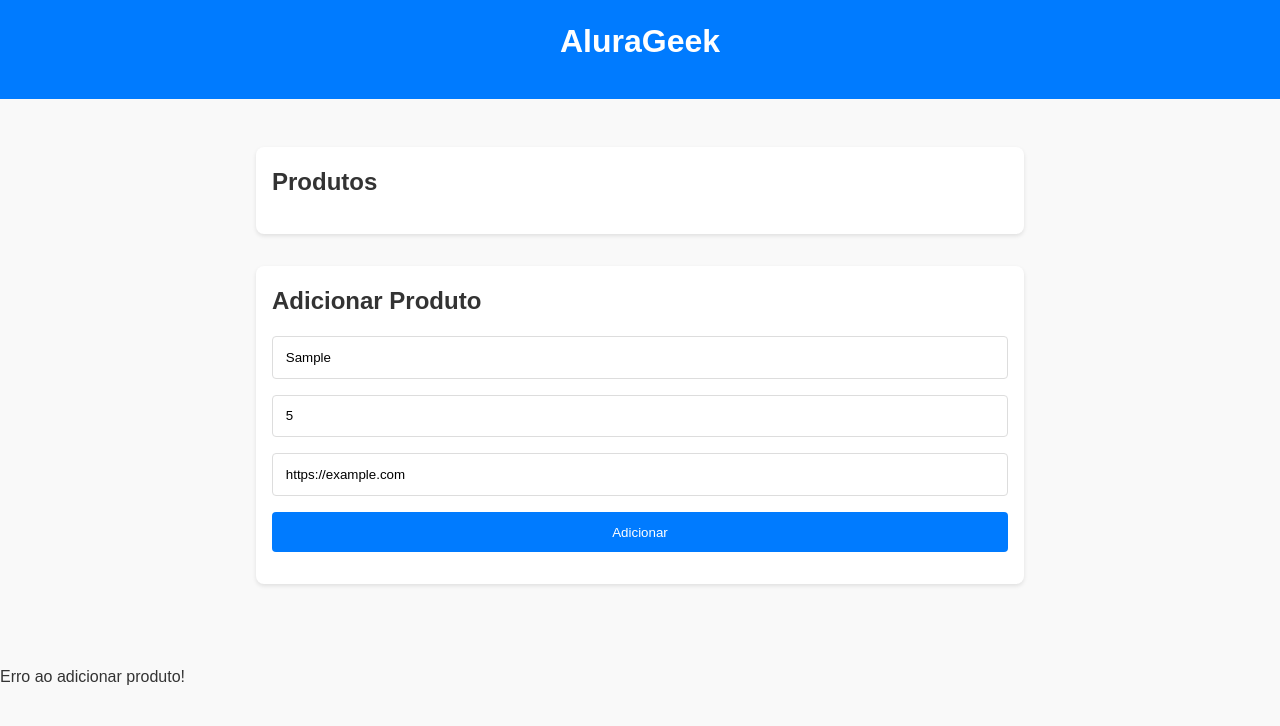
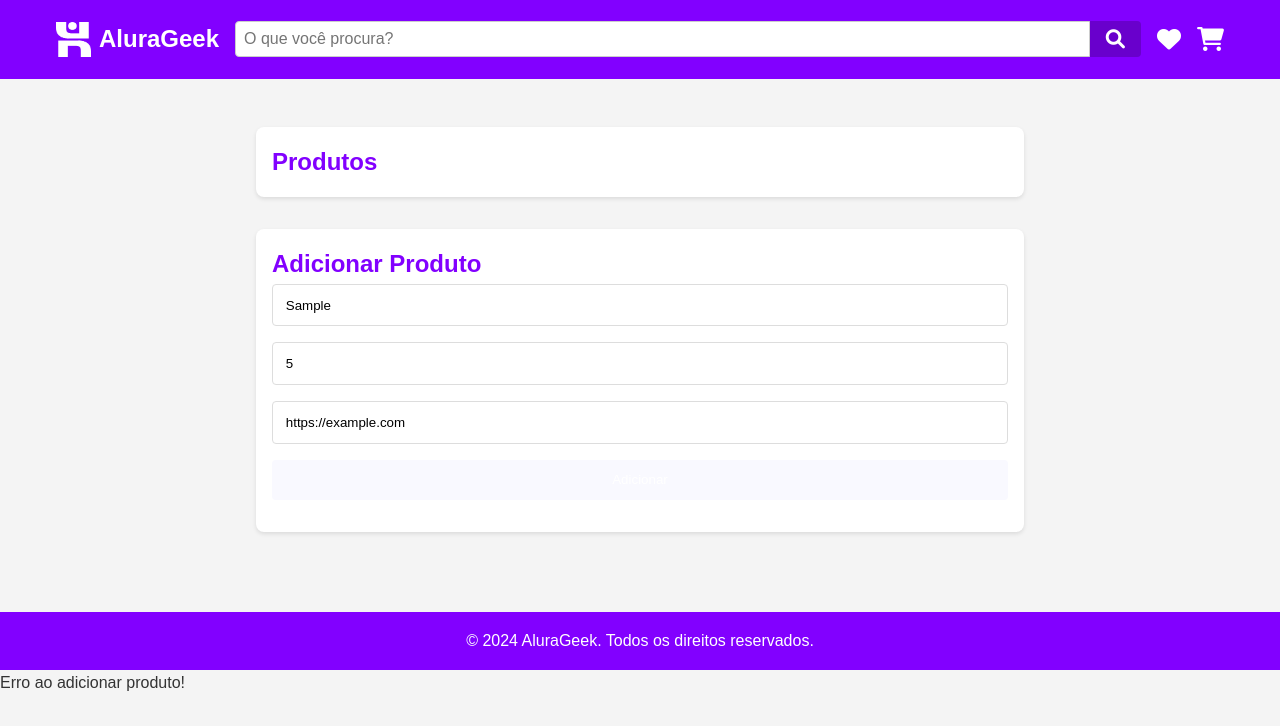
Before and after one commit to dimaswebdev/AluraGeek, a website: page index.html in a window 1280 px wide. Both pictures are taken after typing "Sample", "5", "https://example.com" into the empty fields and a click on the button "Adicionar". Drawn offline with Linux system fonts and the light colour scheme; no server answers.

Commit message:
Ajustes de layout

```diff
--- a/db.json
+++ b/db.json
@@ -11,6 +11,12 @@
       "name": "Caneca Alura",
       "price": "19.90",
       "image": "https://via.placeholder.com/150"
+    },
+    {
+      "id": "112f",
+      "name": "camisola",
+      "price": "60.00",
+      "image": "https://via.placeholder.com/150"
     }
   ]
 }
--- a/index.html
+++ b/index.html
@@ -6,31 +6,62 @@
   <title>AluraGeek</title>
   <link rel="stylesheet" href="styles/reset.css">
   <link rel="stylesheet" href="styles/style.css">
+  <link href="https://cdnjs.cloudflare.com/ajax/libs/font-awesome/6.0.0-beta3/css/all.min.css" rel="stylesheet">
 </head>
 <body>
+  <!-- Cabeçalho -->
   <header>
-    <h1>AluraGeek</h1>
+    <div class="header-content">
+      <!-- Logo e Título -->
+      <div class="logo-container">
+        <img src="./img/dimas-logo.png" alt="Logo AluraGeek" class="logo">
+        <h1 class="site-title">AluraGeek</h1>
+      </div>
+
+      <!-- Barra de Pesquisa -->
+      <div class="search-container">
+        <input type="text" placeholder="O que você procura?" class="search-input">
+        <button class="search-btn">
+          <i class="fas fa-search" title="Pesquisar"></i>
+        </button>
+      </div>
+
+      <!-- Ícones -->
+      <div class="icons-container">
+        <i class="fas fa-heart" title="Lista de Desejos"></i>
+        <i class="fas fa-shopping-cart" title="Carrinho"></i>
+      </div>
+    </div>
   </header>
+
+
+  <!-- Conteúdo Principal -->
   <main>
+    <!-- Lista de Produtos -->
     <section class="product-list">
       <h2>Produtos</h2>
       <div id="products-container">
         <!-- Os produtos serão carregados dinamicamente aqui -->
       </div>
     </section>
+
+    <!-- Formulário de Adicionar Produto -->
     <section class="add-product">
       <h2>Adicionar Produto</h2>
       <form id="product-form">
         <input type="text" id="product-name" placeholder="Nome do Produto" required>
         <input type="number" id="product-price" placeholder="Preço" required step="0.01">
         <input type="url" id="product-image" placeholder="URL da Imagem" required>
-
-
         <button type="submit">Adicionar</button>
       </form>
     </section>
   </main>
+
+  <!-- Rodapé -->
+  <footer>
+    <p>© 2024 AluraGeek. Todos os direitos reservados.</p>
+  </footer>
+
   <script src="js/controllers/main.js"></script>
-
 </body>
 </html>
--- a/styles/style.css
+++ b/styles/style.css
@@ -1,26 +1,195 @@
-header {
-    background-color: #007BFF;
-    color: white;
-    text-align: center;
-    padding: 1rem 0;
+/* Paleta de Cores */
+:root {
+  --primary-color: #8200FF; /* Cor principal */
+  --secondary-color: #6900CC; /* Cor secundária */
+  --danger-color: #dc3545; /* Cor de alerta */
+  --danger-hover: #c82333; /* Cor de alerta ao passar o mouse */
+  --text-color: #FFFFFF; /* Texto claro */
+  --background-color: #F4F4F4; /* Fundo suave */
+  --card-shadow: rgba(0, 0, 0, 0.1); /* Sombra */
 }
 
+/* Estilos Globais */
+body {
+  font-family: Arial, sans-serif;
+  margin: 0;
+  padding: 0;
+  background-color: var(--background-color);
+}
+
+h1, h2 {
+  color: var(--primary-color);
+
+}
+
+
+/* Cabeçalho */
+/* Cabeçalho */
+header {
+  background-color: var(--primary-color);
+  color: var(--text-color);
+  height: 79px; /* Altura fixa */
+  display: flex;
+  align-items: center;
+  justify-content: center;
+  position: sticky;
+  top: 0;
+  width: 100%;
+  z-index: 1000;
+}
+
+/* Conteúdo do cabeçalho */
+.header-content {
+  display: flex;
+  align-items: center;
+  justify-content: space-between;
+  width: 100%;
+  max-width: 1200px; /* Largura máxima do conteúdo */
+  padding: 0 1rem;
+}
+
+/* Logo e Título */
+.logo-container {
+  display: flex;
+  align-items: center;
+}
+
+.logo {
+  width: 35px;
+  height: 35px;
+  margin-right: 0.5rem;
+}
+
+.site-title {
+  font-size: 1.5rem;
+  color: var(--text-color);
+}
+
+/* Barra de Pesquisa */
+.search-container {
+  display: flex;
+  align-items: center;
+  flex: 1; /* Expande para ocupar espaço no meio */
+  margin: 0 1rem;
+}
+
+.search-input {
+  flex: 1;
+  padding: 0.5rem;
+  border: 1px solid #ccc;
+  border-radius: 4px 0 0 4px;
+  font-size: 1rem;
+}
+
+.search-btn {
+  padding: 0.5rem 1rem;
+  background-color: var(--secondary-color);
+  color: var(--text-color);
+  border: none;
+  border-radius: 0 4px 4px 0;
+  cursor: pointer;
+}
+
+.search-btn i {
+  font-size: 1.2rem;
+}
+
+.search-btn:hover {
+  background-color: #6700CC; /* Tom mais escuro no hover */
+}
+
+/* Ícones */
+.icons-container {
+  display: flex;
+  align-items: center;
+  gap: 1rem;
+}
+
+.icons-container i {
+  font-size: 1.5rem;
+  color: var(--text-color);
+  cursor: pointer;
+}
+
+.icons-container i:hover {
+  color: #FFF2FF; /* Alteração de cor no hover */
+}
+
+
+
+/* Área Principal */
 main {
   max-width: 800px;
   margin: 2rem auto;
   padding: 1rem;
 }
 
-  h1, h2 {
-    margin-bottom: 1rem;
-  }
-
-  .product-list, .add-product {
+/* Lista de Produtos */
+.product-list {
   margin-bottom: 2rem;
   padding: 1rem;
   background: white;
   border-radius: 8px;
-    box-shadow: 0 2px 4px rgba(0, 0, 0, 0.1);
+  box-shadow: 0 2px 4px var(--card-shadow);
+}
+
+#products-container {
+  display: flex;
+  flex-wrap: wrap;
+  gap: 1rem;
+}
+
+.product {
+  flex: 1 1 calc(33.333% - 1rem);
+  max-width: calc(33.333% - 1rem);
+  background: white;
+  border: 1px solid #ddd;
+  border-radius: 8px;
+  box-shadow: 0 2px 4px var(--card-shadow);
+  padding: 1rem;
+  display: flex;
+  flex-direction: column;
+  align-items: center;
+}
+
+.product img {
+  width: 150px;
+  height: 150px;
+  object-fit: cover;
+  border-radius: 8px;
+}
+
+.product h3 {
+  margin: 0.5rem 0;
+  font-size: 1rem;
+}
+
+.product p {
+  color: var(--primary-color);
+  font-weight: bold;
+}
+
+.product button {
+  margin-top: 0.5rem;
+  padding: 0.5rem 1rem;
+  background-color: var(--primary-color);
+  color: var(--text-color);
+  border: none;
+  border-radius: 4px;
+  cursor: pointer;
+}
+
+.product button:hover {
+  background-color: var(--secondary-color);
+}
+
+/* Formulário */
+.add-product {
+  margin-bottom: 2rem;
+  padding: 1rem;
+  background: white;
+  border-radius: 8px;
+  box-shadow: 0 2px 4px var(--card-shadow);
 }
 
 form {
@@ -36,64 +205,40 @@ header {
 }
 
 form button {
-    background-color: #007BFF;
-    color: white;
+  background-color: var(--primary-color);
+  color: var(--text-color);
   border: none;
   cursor: pointer;
 }
 
 form button:hover {
-    background-color: #0056b3;
-  }
-  .product {
-    display: flex;
-    flex-direction: column;
-    align-items: center;
-    margin: 1rem;
-    padding: 1rem;
-    background: #fff;
-    border: 1px solid #ddd;
-    border-radius: 8px;
-    box-shadow: 0 2px 4px rgba(0, 0, 0, 0.1);
+  background-color: var(--secondary-color);
 }
 
-  .product img {
-    width: 150px;
-    height: 150px;
-    object-fit: cover;
-    border-radius: 8px;
+/* Estilo para inputs quando estão em foco */
+form input:focus, form button:focus, .search-input:focus {
+  outline: none; /* Remove o contorno padrão */
+  border-color: var(--primary-color); /* Muda a cor da borda */
+
+  background-color: #f9f9ff; /* Cor de fundo suave */
 }
 
-  .product h3 {
-    margin: 0.5rem 0;
+/* Exemplo adicional para textarea (se necessário) */
+textarea:focus {
+  outline: none;
+  border-color: var(--primary-color);
+  box-shadow: 0 0 5px var(--primary-color);
+  background-color: #f9f9ff;
 }
 
-  .product p {
-    color: #007BFF;
-    font-weight: bold;
+
+
+
+
+/* Rodapé */
+footer {
+  background-color: var(--primary-color);
+  color: var(--text-color);
+  text-align: center;
+  padding: 1rem 0;
 }
-
-  .product .delete-btn {
-    margin-top: 0.5rem;
-    padding: 0.5rem 1rem;
-    background-color: #dc3545;
-    color: white;
-    border: none;
-    border-radius: 4px;
-    cursor: pointer;
-  }
-
-  .product .delete-btn:hover {
-    background-color: #c82333;
-  }
-
-  #products-container {
-    display: flex;
-    flex-wrap: wrap;
-    gap: 1rem;
-  }
-
-  .product {
-    flex: 1 1 calc(33.333% - 1rem);
-    max-width: calc(33.333% - 1rem);
-  }
```
Also changed, not shown: img/dimas-logo.png (added). Lines whose indentation alone changed are shown as unchanged.
